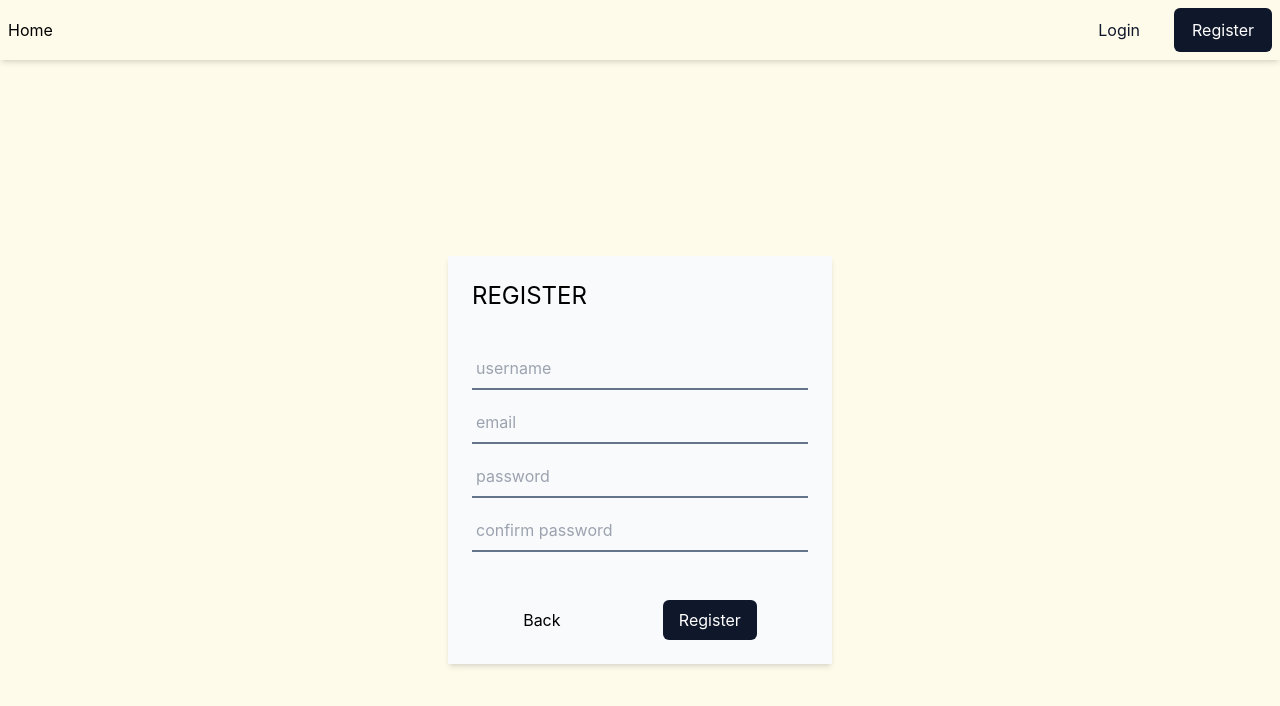
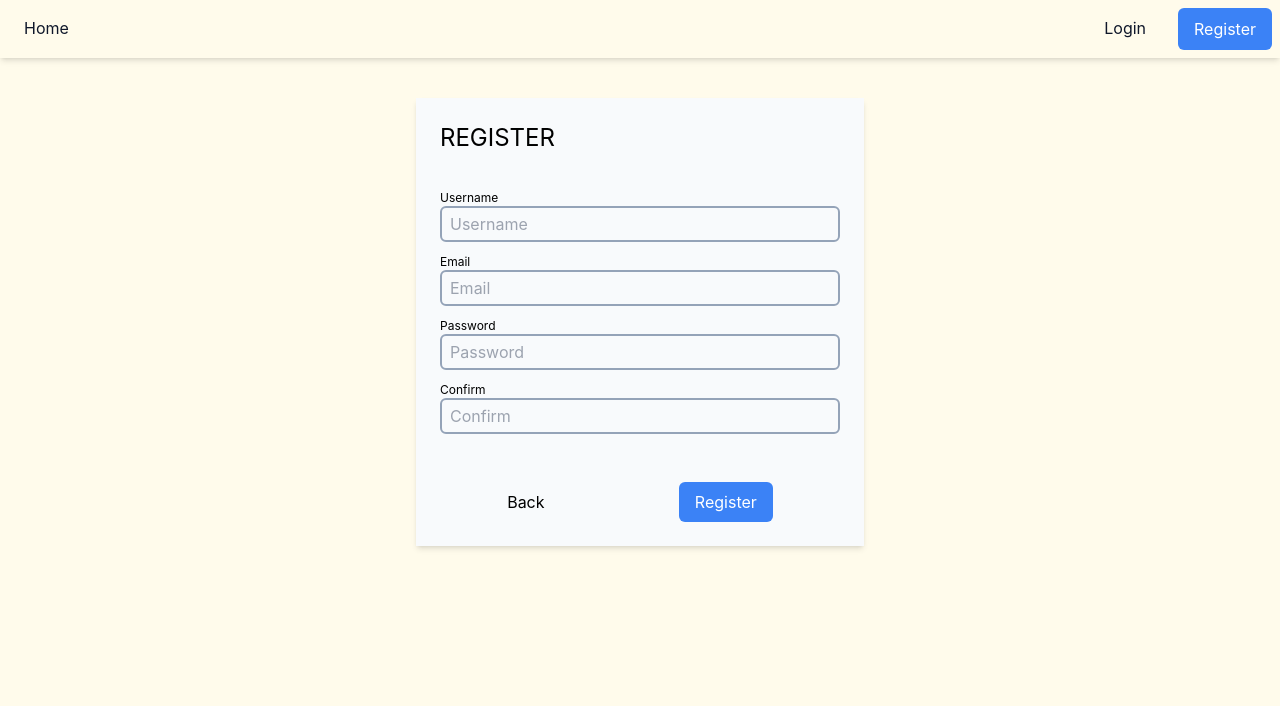
Before and after one commit to tedhn/blog, a React (Create React App) app: page /register in a window 1280 px wide. Shown: the top 706 px of the page. Built offline with nearby package versions, Linux system fonts and the light colour scheme.

Commit message:
fixed login /register

```diff
--- a/src/App.tsx
+++ b/src/App.tsx
@@ -12,7 +12,7 @@ import Post from "./Post/Post";
 import Nav from "./Nav/Nav";
 import PostBoard from "./PostBoard/PostBoard";
 
-// TODO MAKE NEW ROUTE FOR MYPOSTS
+// TODO change authroized members for diff users
 // TODO ADD LOADING ANIMATIONS
 
 function App() {
--- a/src/Login/Login.tsx
+++ b/src/Login/Login.tsx
@@ -27,7 +27,7 @@ const Login: React.FC<propsType> = ({ setUser }) => {
 			);
 
 			localStorage.setItem("jwt", response.data.jwt);
-			localStorage.setItem("user", response.data.user);
+			localStorage.setItem("user", response.data.user.id);
 			navigate("/");
 			notifySuccess(response.data.user.username);
 			setUser(response.data.user);
@@ -45,28 +45,39 @@ const Login: React.FC<propsType> = ({ setUser }) => {
 	};
 
 	return (
-		<div className='container mx-auto flex justify-center items-center'>
-			<div className='container w-1/3 min-w- max-w-sm p-6 flex flex-col justify-around gap-9 mx-auto bg-slate-50 shadow-xl'>
+		<div className='container mx-auto my-10 flex justify-center items-center'>
+			<div className='container max-w-md min-w-sm  p-6 flex flex-col justify-around gap-9 mx-auto bg-slate-50 shadow-xl'>
 				<h2 className='uppercase text-2xl'>Login</h2>
 				<div className='flex flex-col gap-3'>
+					<div className='flex flex-col'>
+						<label htmlFor='email' className='text-xs'>
+							Email
+						</label>
 						<input
 							type='text'
-						placeholder='email'
+							id='email'
+							placeholder='Email'
 							value={email}
 							onChange={(e: React.ChangeEvent<HTMLInputElement>) =>
 								setEmail(e.target.value)
 							}
 							className='input-primary'
 						/>
+					</div>
+					<div className='flex flex-col'>
+						<label htmlFor='password' className='text-xs'>
+							Password
+						</label>
 						<input
 							type='text'
-						placeholder='password'
+							placeholder='Password'
 							value={password}
 							onChange={(e: React.ChangeEvent<HTMLInputElement>) =>
 								setPassword(e.target.value)
 							}
 							className='input-primary'
 						/>
+					</div>
 				</div>
 
 				<div className='flex justify-around mt-3'>
--- a/src/Nav/Nav.tsx
+++ b/src/Nav/Nav.tsx
@@ -20,8 +20,8 @@ const Nav = () => {
 		<div className='sticky top-0 bg-amber-50 shadow-md'>
 			<div className='container mx-auto flex justify-between items-center gap-4 p-2'>
 				<div className='flex justify-around gap-4'>
-					<div onClick={() => navigate("/")}>Home</div>
-					{jwtToken && <div onClick={() => navigate("/mypost")}>My Posts</div>}
+					<div onClick={() => navigate("/") } className='btn-secondary'>Home</div>
+					{jwtToken && <div onClick={() => navigate("/mypost")} className='btn-secondary'>My Posts</div>}
 				</div>
 
 				{jwtToken ? (
--- a/src/PostBoard/PostBoard.tsx
+++ b/src/PostBoard/PostBoard.tsx
@@ -1,6 +1,6 @@
-import axios from "axios";
+
 import React, { useEffect, useState } from "react";
-import { getImage, getPost, getUserPost } from "../api";
+import {  getPost, getUserPost } from "../api";
 
 interface propsTypes {
 	user?: any;
@@ -10,8 +10,6 @@ const PostBoard: React.FC<propsTypes> = ({ user }) => {
 	const [posts, setPosts] = useState<Array<any>>();
 
 	useEffect(() => {
-		console.log("123");
-		console.log(user);
 		loadPosts();
 	}, [user]);
 
--- a/src/Register/Register.tsx
+++ b/src/Register/Register.tsx
@@ -48,13 +48,18 @@ const Register = () => {
 	const verifyPassword = () => password === confirm;
 
 	return (
-		<div className='container h-screen mx-auto flex justify-center items-center'>
-			<div className='container max-w-sm p-6 flex flex-col justify-around gap-9 m-auto shadow-md bg-slate-50 '>
+		<div className='container mx-auto my-10 flex justify-center items-center '>
+			<div className='container max-w-md min-w-sm p-6 flex flex-col justify-around gap-9 m-auto shadow-md bg-slate-50 '>
 				<h2 className='uppercase text-2xl'>register</h2>
 				<div className='flex flex-col gap-3'>
+					<div className='flex flex-col'>
+						<label htmlFor='username' className='text-xs'>
+							Username
+						</label>
 						<input
 							type='text'
-						placeholder='username'
+							id='username'
+							placeholder='Username'
 							value={username}
 							onChange={(e: React.ChangeEvent<HTMLInputElement>) =>
 								setUsername(e.target.value)
@@ -62,9 +67,15 @@ const Register = () => {
 							required
 							className='input-primary'
 						/>
+					</div>
+					<div className='flex flex-col'>
+						<label htmlFor='email' className='text-xs'>
+							Email
+						</label>
 						<input
 							type='text'
-						placeholder='email'
+							id='email'
+							placeholder='Email'
 							value={email}
 							onChange={(e: React.ChangeEvent<HTMLInputElement>) =>
 								setEmail(e.target.value)
@@ -72,18 +83,31 @@ const Register = () => {
 							required
 							className='input-primary'
 						/>
+					</div>
+					<div className='flex flex-col'>
+						<label htmlFor='password' className='text-xs'>
+							Password
+						</label>
 						<input
 							type='text'
-						placeholder='password'
+							id='password'
+							placeholder='Password'
 							value={password}
 							onChange={(e: React.ChangeEvent<HTMLInputElement>) =>
 								setPassword(e.target.value)
 							}
 							className='input-primary'
 						/>
+					</div>
+					<div className='flex flex-col'>
+						<label htmlFor='confirm' className='text-xs'>
+							Confirm
+						</label>
+
 						<input
 							type='text'
-						placeholder='confirm password'
+							id='confirm'
+							placeholder='Confirm'
 							value={confirm}
 							onChange={(e: React.ChangeEvent<HTMLInputElement>) =>
 								setConfirm(e.target.value)
@@ -91,14 +115,11 @@ const Register = () => {
 							className='input-primary'
 						/>
 					</div>
+				</div>
 
 				<div className='flex justify-around mt-3'>
-					<button className='text-black' onClick={() => navigate("/")}>
-						Back
-					</button>
-					<button
-						className='text-white bg-slate-900 px-4 py-2 rounded-md'
-						onClick={handleRegister}>
+					<button onClick={() => navigate("/")}>Back</button>
+					<button onClick={handleRegister} className='btn-primary'>
 						Register
 					</button>
 				</div>
--- a/src/Upload/Upload.tsx
+++ b/src/Upload/Upload.tsx
@@ -37,7 +37,7 @@ const Upload: React.FC<propsTypes> = ({user}) => {
 			<div className='flex flex-col justify-around items-center gap-6 shadow-xl p-6 rounded-md bg-white'>
 				{image ? (
 					<>
-						<img src={URL.createObjectURL(image)} alt='' className='max-w-xs' />{" "}
+						<img src={URL.createObjectURL(image)} alt='' className='max-w-xs' />
 						<input
 							type='text'
 							placeholder={"Enter your captions here"}
--- a/src/index.css
+++ b/src/index.css
@@ -27,14 +27,14 @@ code {
 @layer components {
 
   .btn-primary {
-    @apply text-white bg-slate-900 px-4 py-2 rounded-md border-2 border-transparent hover:text-slate-900 hover:bg-transparent hover:border-2 hover:border-slate-900;
+    @apply text-white bg-blue-500 px-4 py-2 rounded-md active:bg-blue-900 hover:outline-2  hover:-translate-y-[1px] transition duration-150 ease-out hover:ease-in hover:shadow-md;
   }
 
   .btn-secondary {
-    @apply text-slate-900 px-4 py-2 rounded-md border-2 border-transparent hover:border-2 hover:border-slate-900;
+    @apply text-slate-900 px-4 py-2 border-b-2 border-transparent hover:border-b-2 hover:border-blue-600 hover:cursor-pointer;
   }
 
-  .input-primary{
-    @apply px-1 py-2 border-solid border-b-2 border-slate-500 outline-0 bg-transparent;
+  .input-primary {
+    @apply px-2 py-1 rounded-md border-2 border-slate-400 outline-2 outline-slate-400 bg-transparent focus:outline-blue-500 ;
   }
 }
```
Lines whose indentation alone changed are shown as unchanged.
